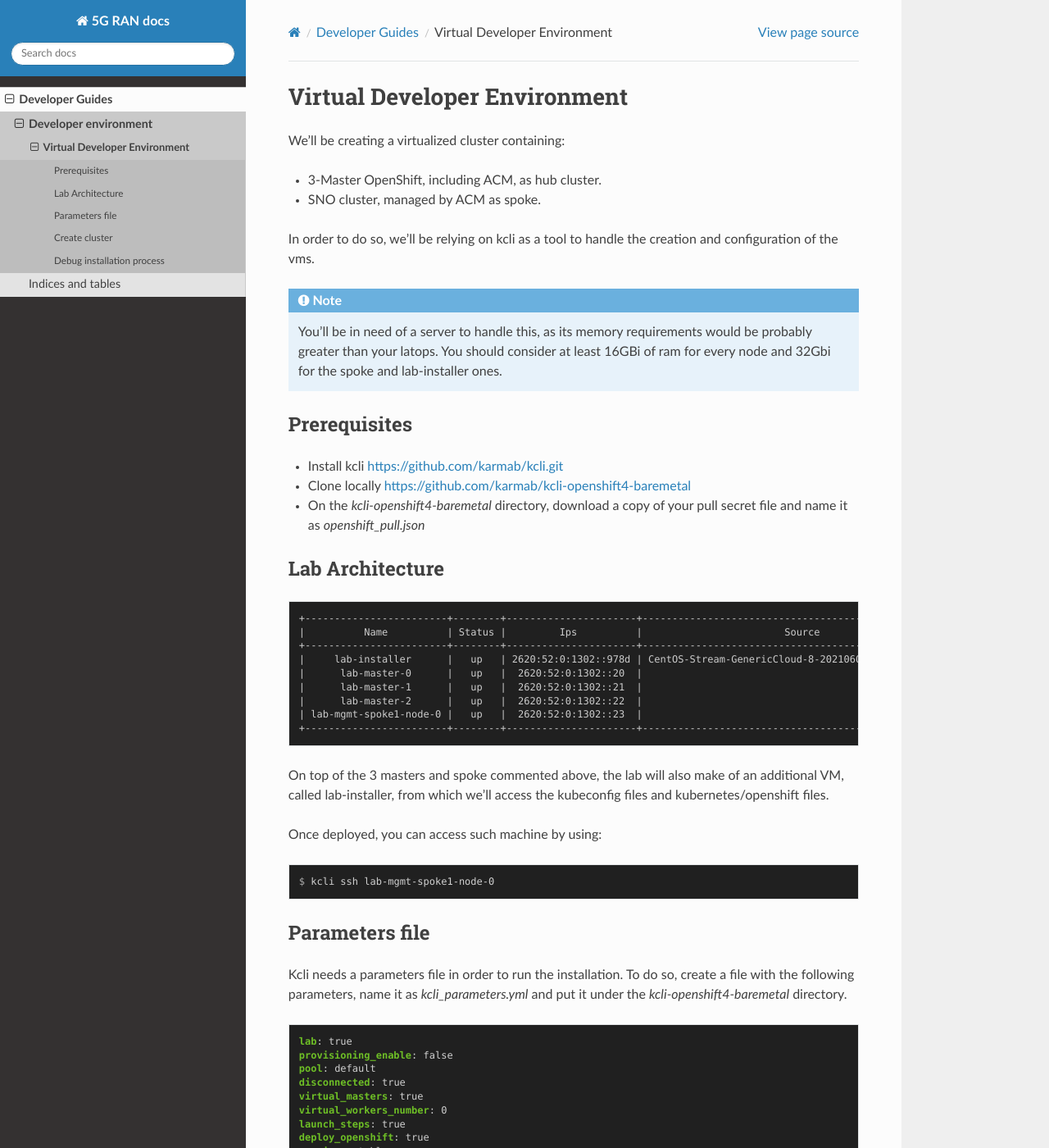
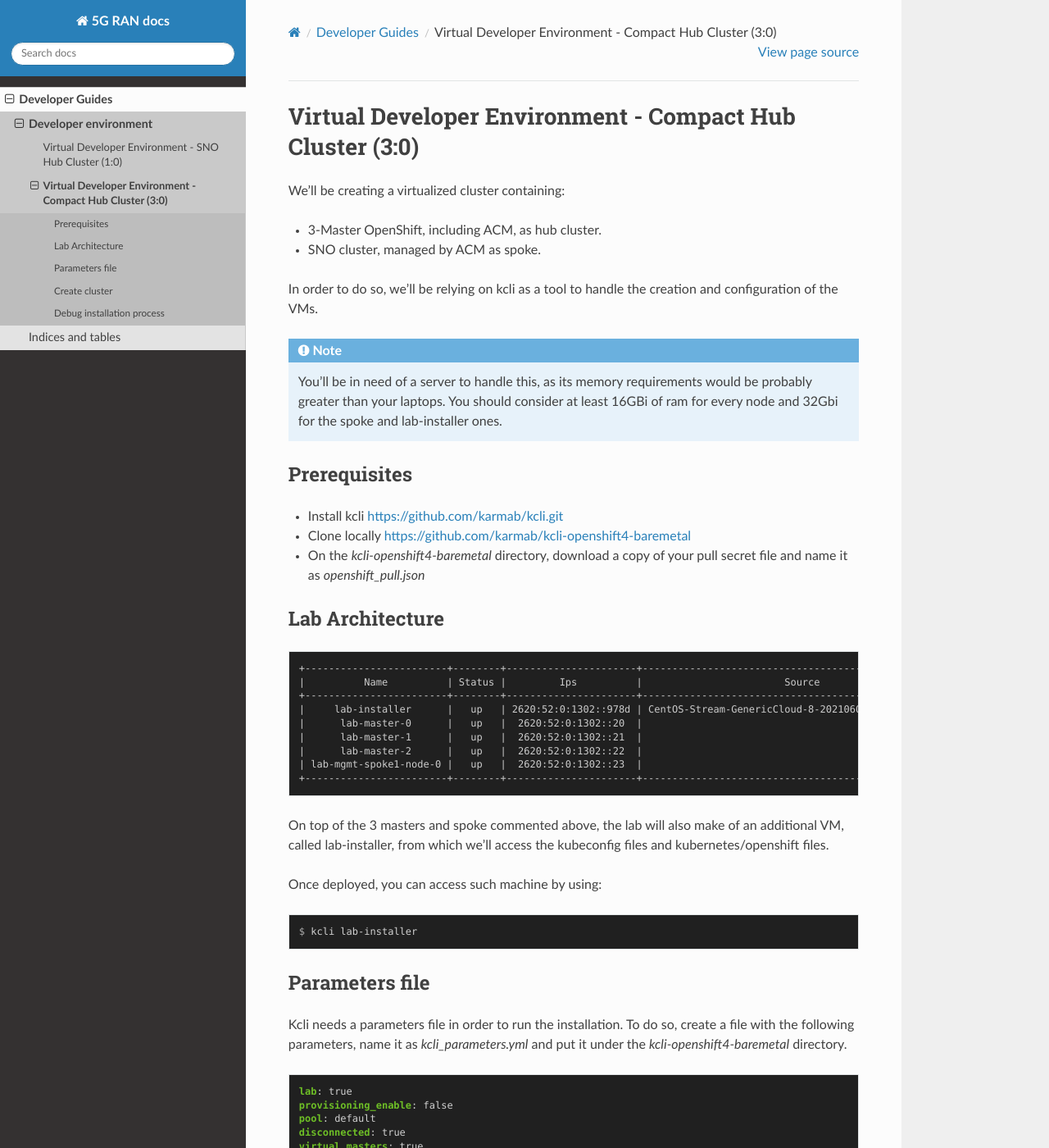
Before and after one commit to danielmellado/5gran-docs, a Sphinx documentation site: the page built from source/devref/virtualized_dev_env_compact.rst, in a window 1280 px wide and 1400 px high. Shown: the whole window at 82% size. Built offline with Sphinx 7.4.7 and the Read the Docs theme 2.0.0, drawn with Linux system fonts in a browser that asks for light colours; some of the changed text lies outside the part shown.

Commit message:
Add SNO Hub Cluster documentation

```diff
--- a/source/devref/index.rst
+++ b/source/devref/index.rst
@@ -11,7 +11,8 @@
 .. toctree::
    :maxdepth: 3
 
-   virtualized_dev_env
+   virtualized_dev_env_sno
+   virtualized_dev_env_compact
 
 
 Indices and tables
--- a/source/devref/virtualized_dev_env.rst
+++ b/source/devref/virtualized_dev_env_compact.rst
@@ -12,9 +12,9 @@
       '''''''  Heading 4
       (Avoid deeper levels because they do not render well.)
 
-=============================
-Virtual Developer Environment
-=============================
+=========================================================
+Virtual Developer Environment - Compact Hub Cluster (3:0)
+=========================================================
 
 We'll be creating a virtualized cluster containing:
 
@@ -22,12 +22,12 @@
 * SNO cluster, managed by ACM as spoke.
 
 In order to do so, we'll be relying on kcli as a tool to handle the creation
-and configuration of the vms.
+and configuration of the VMs.
 
 .. note::
 
   You'll be in need of a server to handle this, as its memory requirements
-  would be probably greater than your latops. You should consider at least
+  would be probably greater than your laptops. You should consider at least
   16GBi of ram for every node and 32Gbi for the spoke and lab-installer ones.
 
 
@@ -63,7 +63,7 @@
 
 .. code-block:: console
 
-   $ kcli ssh lab-mgmt-spoke1-node-0
+   $ kcli lab-installer
 
 
 Parameters file
@@ -132,7 +132,7 @@
 ~~~~~~~~~~~~~~~~~~~~~~~~~~
 
 Once you run the create plan command, just follow the installation process and
-debug issues by following the output of cloud-init in the installer vm. Take
+debug issues by following the output of cloud-init in the installer VM. Take
 not that this may take a while to complete.
 
 .. code-block:: console
```
Also changed, not shown: other parts of source/devref/index.rst (+1 -1 lines), source/devref/virtualized_dev_env_sno.rst (added, +129 -0 lines), 1 other file.
